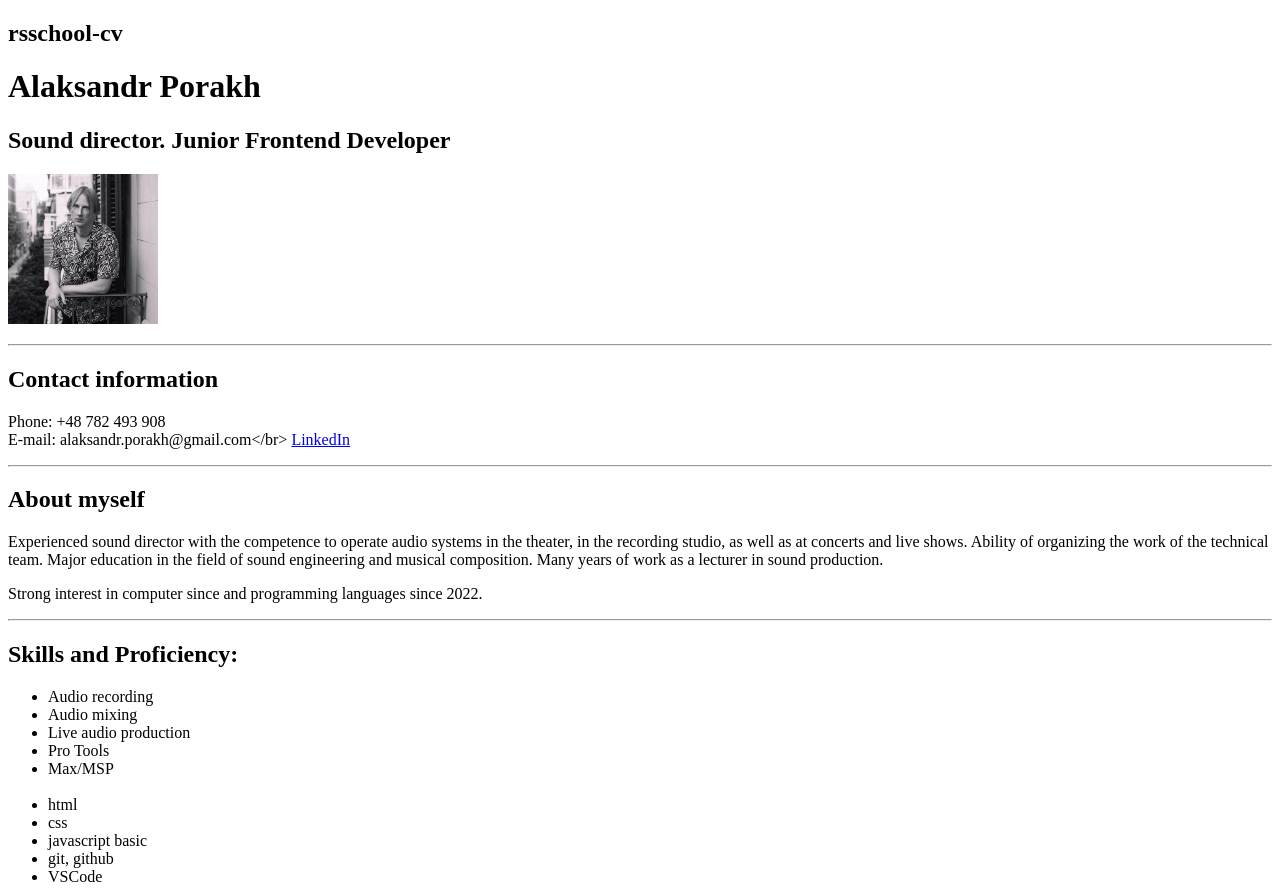
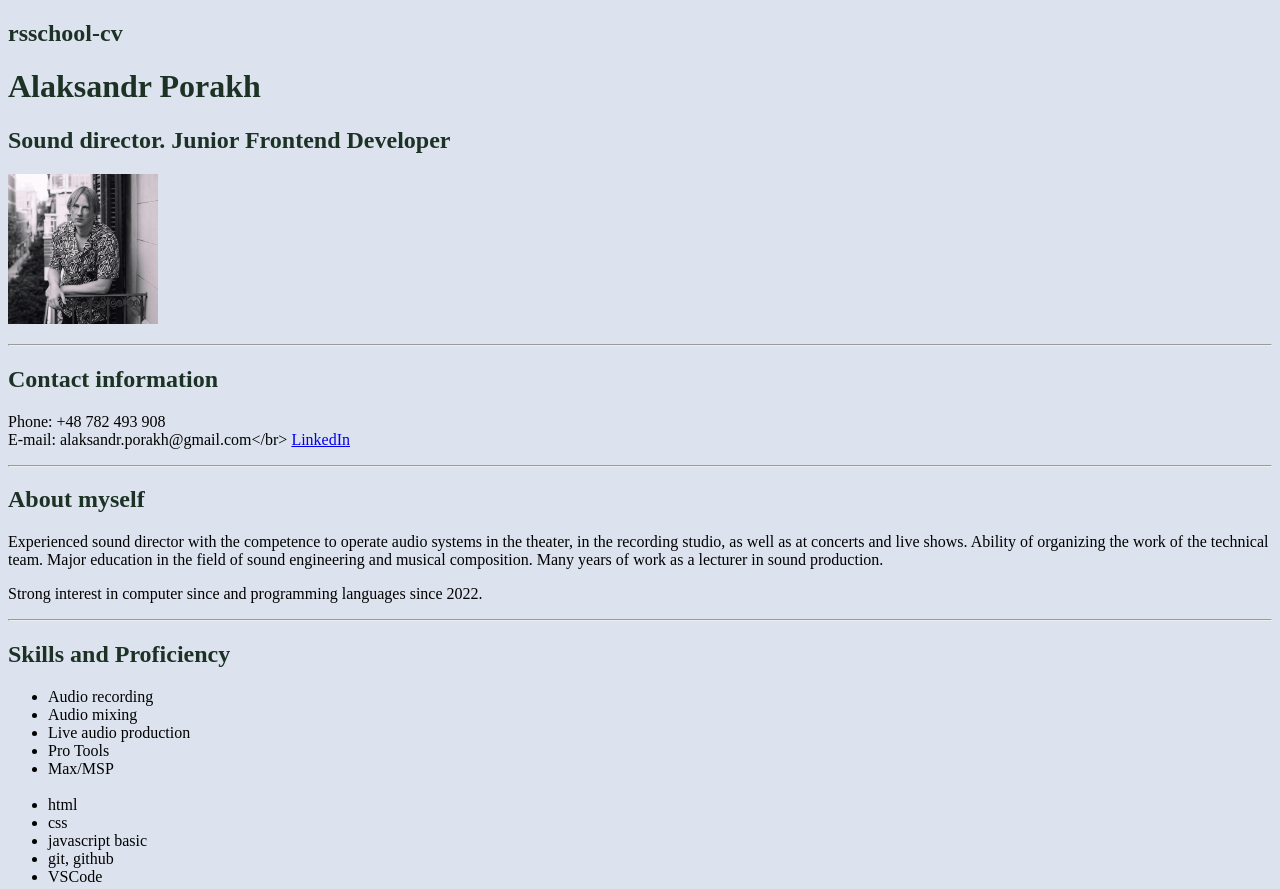
Before and after one commit to APorakh/rsschool-cv, a plain HTML site: page index.html in a window 1280 px wide. Shown: the top 889 px of the page. Drawn offline with Linux system fonts and the light colour scheme; files that its build step writes are made by us from their sources; a script that the page names is missing.

Commit message:
feat: add styles

```diff
--- a/index.html
+++ b/index.html
@@ -34,7 +34,7 @@
   </head>
   <body>
     <div class="container-lg px-3 my-5 markdown-body">
-      <h2 id="rsschool-cv">
+      <h2 id="rsschool-cv" class="header-secondary">
         rsschool-cv<a
           class="anchorjs-link"
           href="https://aporakh.github.io/rsschool-cv/CV#rsschool-cv"
@@ -44,9 +44,14 @@
         ></a>
       </h2>
 
-      <h1 id="alaksandr-porakh"><strong>Alaksandr Porakh</strong></h1>
+      <h1 id="alaksandr-porakh" class="header-secondary">
+        <strong>Alaksandr Porakh</strong>
+      </h1>
 
-      <h2 id="sound-director-junior-frontend-developer">
+      <h2
+        id="sound-director-junior-frontend-developer"
+        class="header-secondary"
+      >
         <strong>Sound director. Junior Frontend Developer</strong
         ><a
           class="anchorjs-link"
@@ -63,7 +68,7 @@
 
       <hr />
 
-      <h2 id="contact-information">
+      <h2 id="contact-information" class="header-secondary">
         Contact information<a
           class="anchorjs-link"
           href="https://aporakh.github.io/rsschool-cv/CV#contact-information"
@@ -84,7 +89,7 @@
 
       <hr />
 
-      <h2 id="about-myself">
+      <h2 id="about-myself" class="header-secondary">
         About myself<a
           class="anchorjs-link"
           href="https://aporakh.github.io/rsschool-cv/CV#about-myself"
@@ -108,8 +113,8 @@
 
       <hr />
 
-      <h2 id="skills-and-proficiency">
-        Skills and Proficiency:<a
+      <h2 id="skills-and-proficiency" class="header-secondary">
+        Skills and Proficiency<a
           class="anchorjs-link"
           href="https://aporakh.github.io/rsschool-cv/CV#skills-and-proficiency"
           aria-label="Anchor"
@@ -136,7 +141,7 @@
 
       <hr />
 
-      <h2 id="code-example">
+      <h2 id="code-example" class="header-secondary">
         Code example<a
           class="anchorjs-link"
           href="https://aporakh.github.io/rsschool-cv/CV#code-example"
@@ -183,7 +188,7 @@
 
       <hr />
 
-      <h2 id="courses">
+      <h2 id="courses" class="header-secondary">
         Courses<a
           class="anchorjs-link"
           href="https://aporakh.github.io/rsschool-cv/CV#courses"
@@ -206,7 +211,7 @@
 
       <hr />
 
-      <h2 id="languages">
+      <h2 id="languages" class="header-secondary">
         Languages<a
           class="anchorjs-link"
           href="https://aporakh.github.io/rsschool-cv/CV#languages"
--- a/style.css
+++ b/style.css
@@ -0,0 +1,7 @@
+body {
+  background: #dde3ee;
+}
+
+.header-secondary {
+  color: #1c3225;
+}
```
